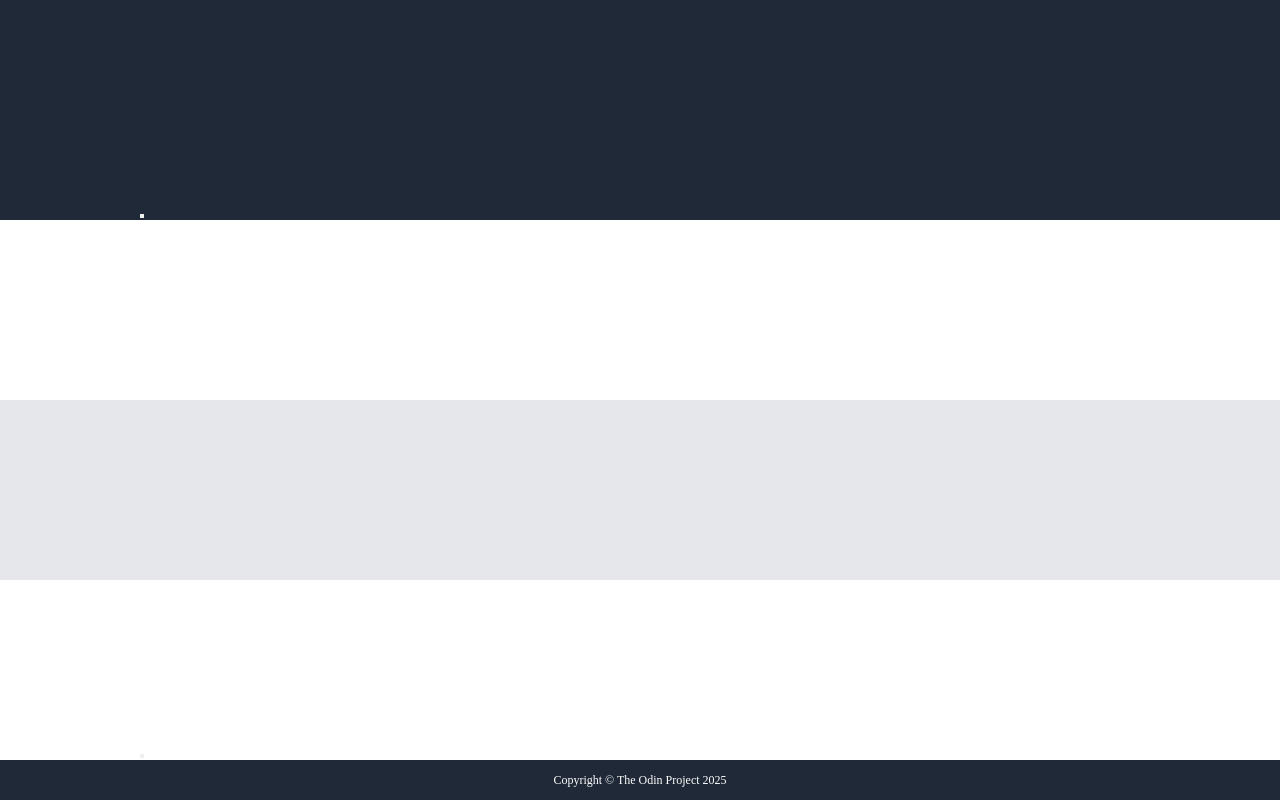
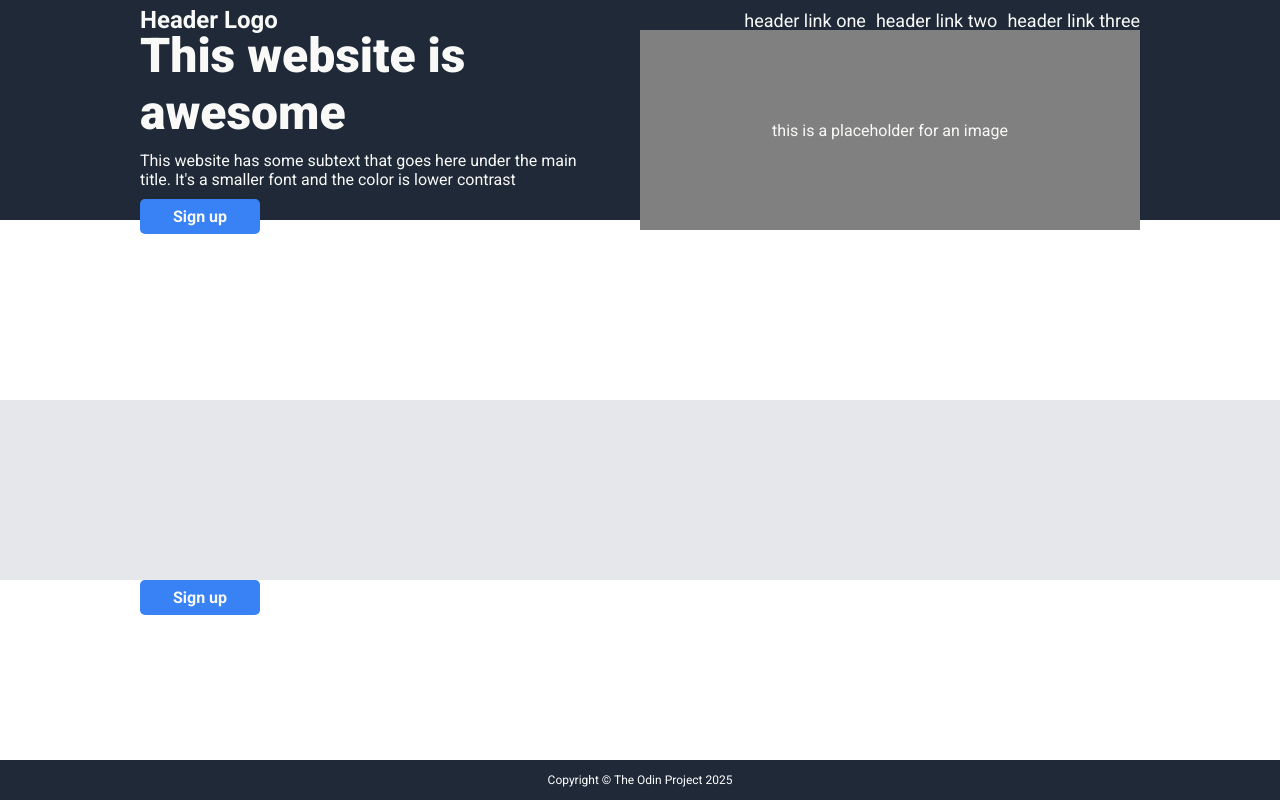
Before and after one commit to bon-nina/landing-page, a plain HTML site: page index.html in a window 1280 px wide. Drawn offline with Linux system fonts and the light colour scheme.

Commit message:
Added text and style to section two

```diff
--- a/index.html
+++ b/index.html
@@ -4,6 +4,9 @@
     <meta charset="UTF-8">
     <title>Landing Page</title>
     <link href="style.css" rel="stylesheet">
+    <link rel="preconnect" href="https://fonts.googleapis.com">
+    <link rel="preconnect" href="https://fonts.gstatic.com" crossorigin>
+    <link href="https://fonts.googleapis.com/css2?family=Roboto:ital,wght@0,100..900;1,100..900&display=swap" rel="stylesheet">
 </head>
 
 <body>
@@ -12,21 +15,24 @@
 
     <div class="section-one">
         <nav>
-            <h3 class="logo"></h3>
-            <div class="links"></div>
-                <a href="#"></a>
-                <a href="#"></a>
-                <a href="#"></a>
+            <h3 class="logo">Header Logo</h3>
+            <div class="links">
+                <a href="#">header link one</a>
+                <a href="#">header link two</a>
+                <a href="#">header link three</a>
+            </div>
 
         </nav>
         <div class="content">
             <div class="container-one">
-                <div class="one-left"></div>
-                    <h1 class="one"></h1>
-                    <p class="one"></p>
-                    <button class="one"></button>
-                <div class="one-right"></div>
-                    <p class="one"></p>
+                <div class="one-left">
+                    <h1 class="one">This website is awesome</h1>
+                    <p class="one">This website has some subtext that goes here under the main title. It's a smaller font and the color is lower contrast</p>
+                    <button class="one">Sign up</button>
+                </div>
+                <div class="one-right">
+                    <p class="one">this is a placeholder for an image</p>
+                </div>
             </div>
         </div>
     </div>
@@ -61,7 +67,7 @@
                     <h4></h4>
                     <p class="four"></p>
                 </div>
-                <button class="four-right"></button>
+                <button class="four-right">Sign up</button>
             </div>
         </div>
     </div>
--- a/style.css
+++ b/style.css
@@ -2,6 +2,7 @@
     margin: 0px;
     padding: 0px;
     box-sizing: border-box;
+    font-family: "Roboto", sans-serif;
 }
 
 
@@ -18,7 +19,6 @@
     width: 1000px;
     display: flex;
     /* outline: 2px solid red; */
-    align-items: flex-end;
 }
 
 /* section one */
@@ -26,18 +26,81 @@
     height: 27.5vh;
     display: flex;
     background-color: #1F2937;
-    color: white;
+    color: #F9FAF8;
     flex-direction: column;
     align-items: center;
 }
 
+.container-one {
+    display: flex;
+    justify-content: space-between;
+    align-items: center;
+    width: 100%;
+}
+
+.one-left {
+    display: flex;
+    flex-direction: column;
+    width: 450px;
+    gap: 10px;
+}
+
+button {
+    width: 120px;
+    padding: 8px;
+    background-color: #3882F6;
+    border-radius: 5px;
+    border-style: none;
+    color: #F9FAF8;
+    font-weight: bold;
+    font-size: 16px;
+}
+
+p .one {
+    font-size: 18px;
+    color: #F9FAF8;
+}
+
+h1 {
+    font-size: 48px;
+    font-weight: 900;
+    color: #F9FAF8
+}
+.one-right {
+    display: flex;
+    width: 500px;
+    height: 200px;
+    justify-content: center;
+    align-items: center;
+    background-color: gray;
+}
+
+h3 {
+    font-size: 24px;
+    color: #F9FAF8;
+}
+
+
+
 nav {
     height: 5vh;
     display: flex;
+    justify-content: space-between;
+    align-items: center;
     width: 1000px;
-    /* outline: 2px solid red; */
 }
 
+.links {
+    display: flex;
+    justify-content: space-between;
+    gap: 10px;
+}
+
+a {
+    text-decoration: none;
+    font-size: 18px;
+    color: #F9FAF8;
+}
 
 /* section two */
 .section-two {
```
